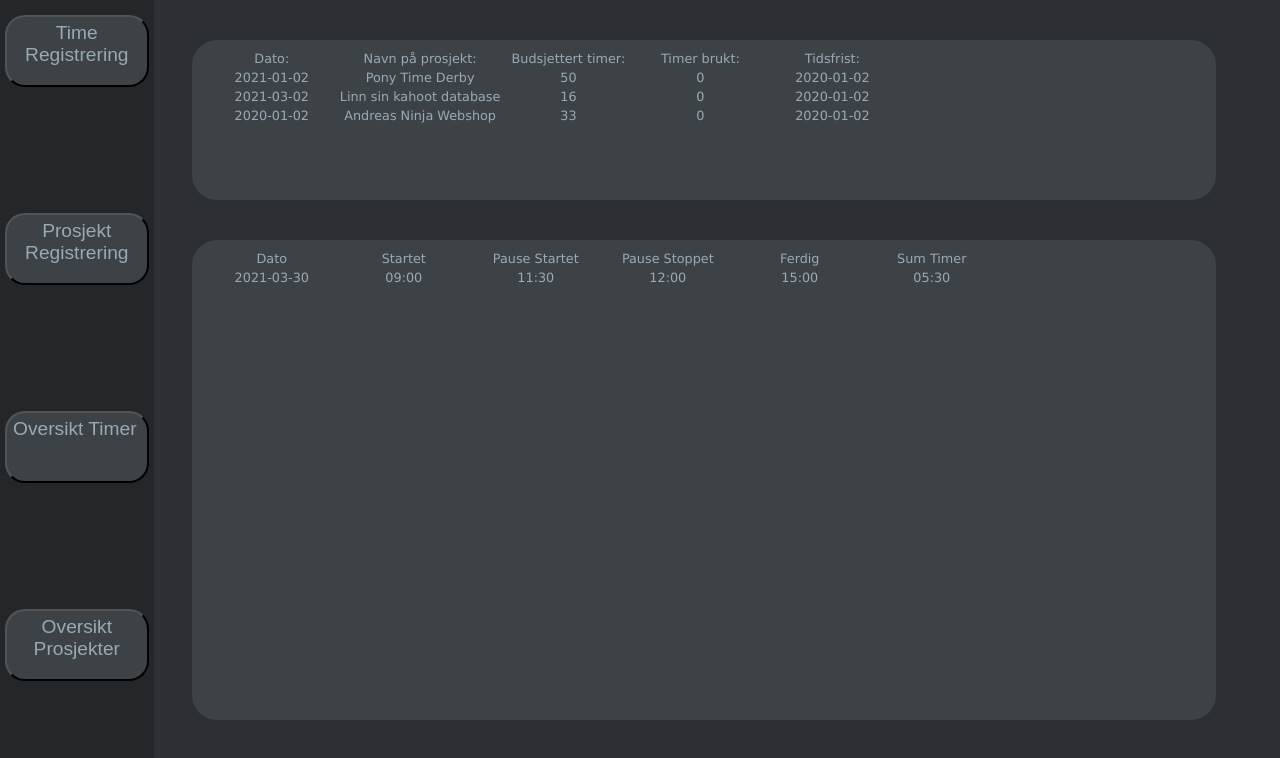
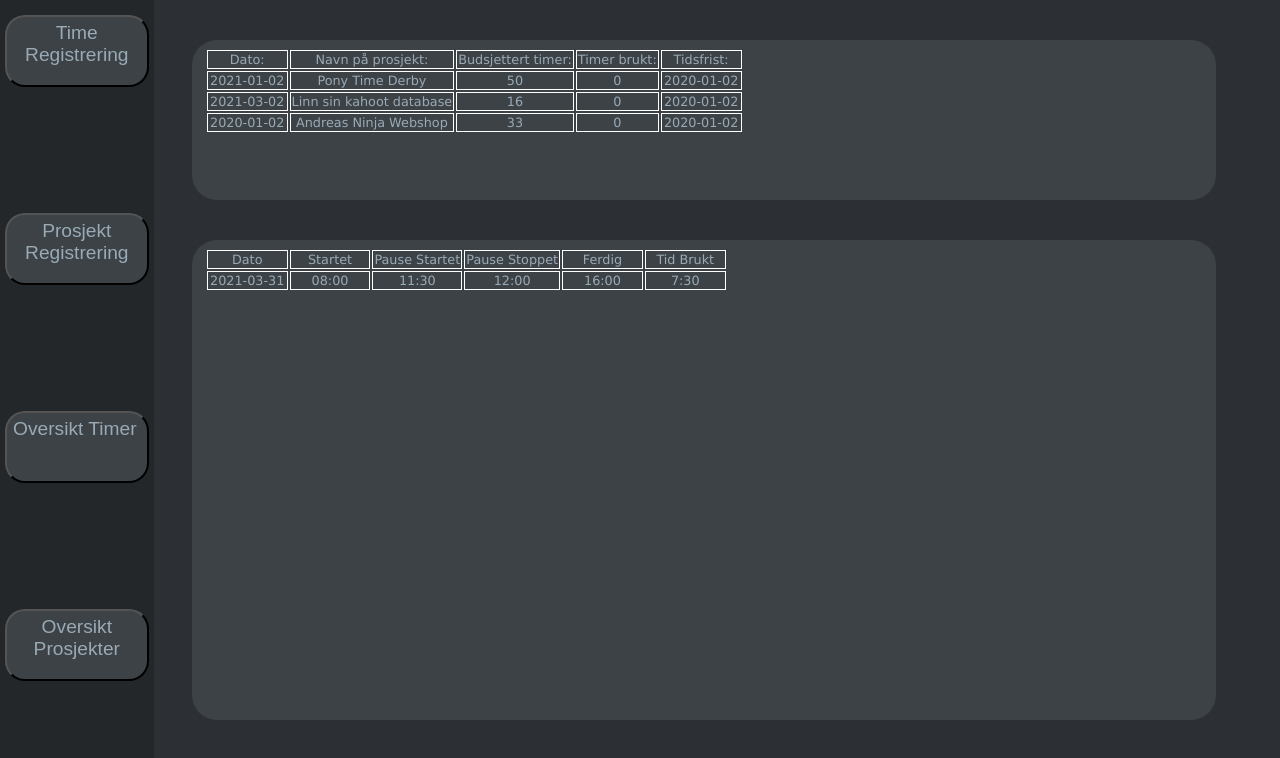
Before and after one commit to bjornorn/prisonPonys-m2-tasks, a plain HTML site: page PonyTimeDerby/PonyTimeDerby.html in a window 1280 px wide. Both pictures are taken after a click on the element "Pony Time Derby". Drawn offline with Linux system fonts and the light colour scheme.

Commit message:
fixin functions

```diff
--- a/PonyTimeDerby/04projectInsight.css
+++ b/PonyTimeDerby/04projectInsight.css
@@ -46,8 +46,9 @@
   clear: left;
 }
 .style4-2 {
-  min-width: 10vw;
+  min-width: 6vw;
   text-align: center;
+  border: 1px solid white;
   }
 
 .style4-3 {
--- a/PonyTimeDerby/PTDmodel.js
+++ b/PonyTimeDerby/PTDmodel.js
@@ -17,7 +17,7 @@ let m = ('0' + (currentDate.getMonth() + 1)).slice(-2);
 let y = currentDate.getFullYear();
 let iDag = y + '-' + m + '-' + d;
 
-let seHerJa = '';
+let projectStats = '';
 
 const model = {
 
@@ -76,14 +76,6 @@ projectFinishedRegister: {
 
 registerData: {
 
-    // projectId: 'Lag en Prosjekt ID',
-    // projectName: 'Gi Prosjektet et navn',
-    // budgetHours: 'Hvor mange timer er budsjetert',
-    // setDeadline: 'Når skal prosjektet være ferdig',
-    // dateCreated: '',
-    // dateFinished: '',
-    // sumTimeSpent: '',
-    // sumTimeSpentToday: '',
 
     // Til PROSJEKT REGISTRERING
     dataType: ['text', 'text', 'number', 'date', 'date', 'number', 'number', 'number'],
--- a/PonyTimeDerby/PTDview.js
+++ b/PonyTimeDerby/PTDview.js
@@ -3,6 +3,7 @@ let html = '';
 //***MAIN VIEW***00000
 function updateView() {
   todayTotalHours(); //tell opp dagen registrerte timer
+  console.log('timer telt')
   html = '';
   // html += `<div class='header'>${navButtons[0]}</div>`;
   html += `<div class='sidebar'>`;
@@ -22,7 +23,9 @@ function hoursRegisterSheetView() {
   html += `<div><h2>Ny Registrering</h2></div>`;
   html += `<table class="hoursRegisterSheetContent">`;
   for (let i = 0; i < model.hoursSheetForm.description.length; i++) {
-    html += `<tr><td>${Object.values(model.hoursSheetForm.description)[i]}:</td></tr>`;
+    html += `<tr><td>${
+      Object.values(model.hoursSheetForm.description)[i]
+    }:</td></tr>`;
   }
   html += `</table><table class="hoursRegisterSheetContent2">`;
   for (let i = 0; i < model.hoursSheetForm.description.length - 1; i++) {
@@ -125,56 +128,102 @@ function hoursOverviewPageView() {
 }
 
 // ***PROSJEKT OVERSIKT VIEW***44444
+function showStats(n) {
+  projectStats = '';
+
+  for (
+    let i = 1;
+    i < Object.keys(Object.values(theAProjects)[n]).length - 8;
+    i++
+  ) {
+    projectStats += `<tr>
+                <td class="style4-2">${
+                  Object.values(theAProjects)[n]['datestamp' + i][0]
+                }</td>
+                <td class="style4-2">${
+                  Object.values(theAProjects)[n]['datestamp' + i][1]
+                }</td>
+                <td class="style4-2">${
+                  Object.values(theAProjects)[n]['datestamp' + i][2]
+                }</td>
+                <td class="style4-2">${
+                  Object.values(theAProjects)[n]['datestamp' + i][3]
+                }</td>
+                <td class="style4-2">${
+                  Object.values(theAProjects)[n]['datestamp' + i][4]
+                }</td>
+                <td class="style4-2">${
+                  Object.values(theAProjects)[n]['datestamp' + i][8]
+                }</td>
+                 </tr>`;
+  }
+
+  updateView();
+  projectOverviewPageView();
+}
+
 function projectOverviewPageView() {
   html += `<div class="projectInsightSheet"><table class="projectInsightSheetContent"><tr>`;
 
-  for (let i = 0; i < (Object.values(model.projectActiveRegister)[0].length) - 2; i++) {
-      html += `<td class="style4-2">${Object.values(model.projectActiveRegister)[0][i]}</td>`;
-    }
+  for (
+    let i = 0;
+    i < Object.values(model.projectActiveRegister)[0].length - 2;
+    i++
+  ) {
+    html += `<td class="style4-2">${
+      Object.values(model.projectActiveRegister)[0][i]
+    }</td>`;
+  }
 
-    html += `</tr>`;
-    n = 0;
-    for (let i = 0; i < Object.keys(theAProjects).length; i++) {
-      html += `<tr>
-                  <td class="style4-2">${Object.values(theAProjects)[i].dateCreated}</td>
-                  <td class="style4-2" onclick="n = ${i}">${Object.values(theAProjects)[i].projectName}</td>
-                  <td class="style4-2" onclick="alert('kake')">${Object.values(theAProjects)[i].budgetHours}</td>
-                  <td class="style4-2">${Object.values(theAProjects)[i].sumTimeSpent}</td>
-                  <td class="style4-2">${Object.values(theAProjects)[i].setDeadline}</td>
-
+  html += `</tr>`;
+  // n = 0;
+  for (let i = 0; i < Object.keys(theAProjects).length; i++) {
+    html += `<tr>
+                  <td class="style4-2">${
+                    Object.values(theAProjects)[i].dateCreated
+                  }</td>
+                  <td class="style4-2" onclick="showStats(${i})">${
+      Object.values(theAProjects)[i].projectName
+    }</td>
+                  <td class="style4-2" onclick="alert('kake')">${
+                    Object.values(theAProjects)[i].budgetHours
+                  }</td>
+                  <td class="style4-2">${
+                    Object.values(theAProjects)[i].sumTimeSpent
+                  }</td>
+                  <td class="style4-2">${
+                    Object.values(theAProjects)[i].setDeadline
+                  }</td>
                  </tr>`;
   }
+
   html += `</table></div><div class="projectInsightSheet2"><table class="projectInsightSheetContent"><tr>`;
 
   html += `
-  <td class="style4-2">${Object.values(model.registerData.datestampNames)[0]}</td>
-  <td class="style4-2">${Object.values(model.registerData.datestampNames)[1]}</td>
-  <td class="style4-2">${Object.values(model.registerData.datestampNames)[2]}</td>
-  <td class="style4-2">${Object.values(model.registerData.datestampNames)[3]}</td>
-  <td class="style4-2">${Object.values(model.registerData.datestampNames)[4]}</td>
-  <td class="style4-2">${Object.values(model.registerData.datestampNames)[7]}</td>
-  `;
-
-  // html += `<tr>${seHerJa}`;
-  for (let i = 1; i < (Object.keys(Object.values(theAProjects)[n]).length - 8); i++) {
-    html += `<tr>
-                <td class="style4-2">${Object.values(theAProjects)[n]['datestamp' + i][0]}</td>
-                <td class="style4-2">${Object.values(theAProjects)[n]['datestamp' + i][1]}</td>
-                <td class="style4-2">${Object.values(theAProjects)[n]['datestamp' + i][4]}</td>
-                <td class="style4-2">${Object.values(theAProjects)[n]['datestamp' + i][5]}</td>
-                <td class="style4-2">${Object.values(theAProjects)[n]['datestamp' + i][2]}</td>
-                <td class="style4-2">${Object.values(theAProjects)[n]['datestamp' + i][8]}</td>
-
-                 </tr>`;
-  }
+  <td class="style4-2">${
+    Object.values(model.registerData.datestampNames)[0]
+  }</td>
+  <td class="style4-2">${
+    Object.values(model.registerData.datestampNames)[1]
+  }</td>
+  <td class="style4-2">${
+    Object.values(model.registerData.datestampNames)[2]
+  }</td>
+  <td class="style4-2">${
+    Object.values(model.registerData.datestampNames)[3]
+  }</td>
+  <td class="style4-2">${
+    Object.values(model.registerData.datestampNames)[4]
+  }</td>
 
 
+  <td class="style4-2">${
+    Object.values(model.registerData.datestampNames)[9]
+  }</td>
+  </tr>`;
 
+  html += projectStats;
+  html += `</table></div>`;
 
-  // for (let i = 9; i < (Object.values(theAProjects.projectNo1).length); i++) {
-  // html += `<td class="style4-2">${Object.values(theAProjects.projectNo1)[i]}</td>
-  // </tr>`;
-  // }
-  html += `</table></div>`
   document.getElementById('app').innerHTML = html;
 }
--- a/PonyTimeDerby/projectRecordModel.js
+++ b/PonyTimeDerby/projectRecordModel.js
@@ -24,7 +24,7 @@ const theAProjects = {
       'sumMinutes',
       'totalTime',
     ],
-    datestamp1: ['2021-03-30', '09:00', '15:00', true, '11:30', '12:00', '5', '30', '05:30'],
+    datestamp1: ["2021-03-31", "08:00", "11:30", "12:00", "16:00", "Andreas Ninja Webshop", 7, 30, "7:30", ""],
   },
 
   projectNo2: {
@@ -48,10 +48,10 @@ const theAProjects = {
       'sumMinutes',
       'totalTime',
     ],
-    datestamp1: ['2021-03-28', '09:00', '15:00', true, '11:30', '12:00', '5', '30', '05:30'],
-    datestamp2: ['2021-03-29', '09:00', '15:00', true, '11:30', '12:00', '5', '30', '05:30'],
-    datestamp3: ['2021-03-30', '09:00', '15:00', true, '11:30', '12:00', '5', '30', '05:30'],
-    datestamp4: ['2021-03-25', '09:00', '15:00', true, '11:30', '12:00', '5', '30', '05:30'],
+    datestamp1: ["2021-03-31", "08:00", "11:30", "12:00", "16:00", "Andreas Ninja Webshop", 7, 30, "7:30", ""],
+    datestamp2: ["2021-03-31", "08:00", "11:30", "12:00", "16:00", "Andreas Ninja Webshop", 7, 30, "7:30", ""],
+    datestamp3: ["2021-03-31", "08:00", "11:30", "12:00", "16:00", "Andreas Ninja Webshop", 7, 30, "7:30", ""],
+    datestamp4: ["2021-03-31", "08:00", "11:30", "12:00", "16:00", "Andreas Ninja Webshop", 7, 30, "7:30", ""],
   },
 
   projectNo3: {
@@ -75,8 +75,9 @@ const theAProjects = {
       'sumMinutes',
       'totalTime',
     ],
-    datestamp1: ['2021-03-30', '09:00', '15:00', true, '11:30', '12:00', 5, 30, '05:30'],
-    datestamp2: ['2021-03-30', '09:00', '15:00', true, '11:30', '12:00', 5, 30, '05:30'],
+    datestamp1: ["2021-03-31", "08:00", "11:30", "12:00", "16:00", "Andreas Ninja Webshop", 7, 30, "7:30", ""],
+    datestamp2: ["2021-03-31", "08:00", "11:30", "12:00", "16:00", "Andreas Ninja Webshop", 7, 30, "7:30", ""],
+    datestamp3: ["2021-03-31", "08:00", "11:30", "12:00", "16:00", "Andreas Ninja Webshop", 7, 30, "7:30", ""],
   },
 };
 
```
Also changed, not shown: PonyTimeDerby/PTDcontroller.js (+25 -36 lines).
